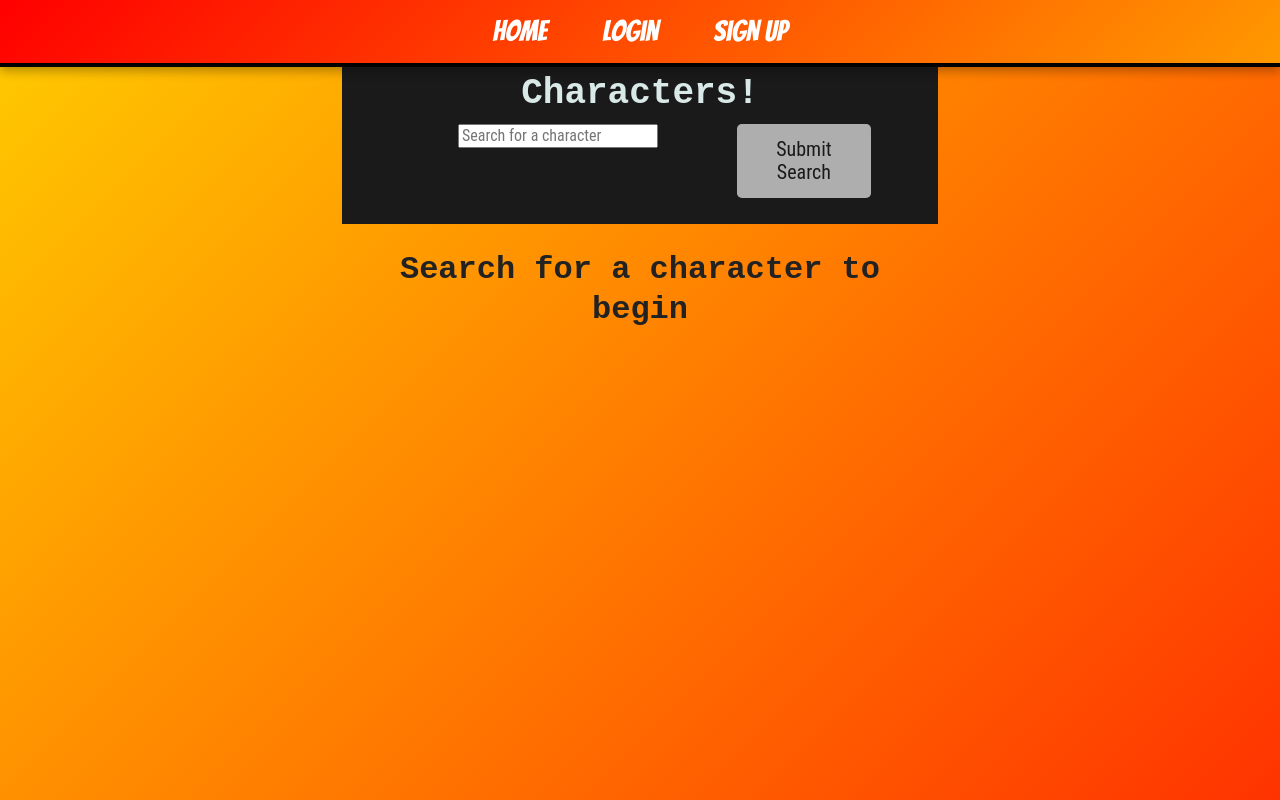
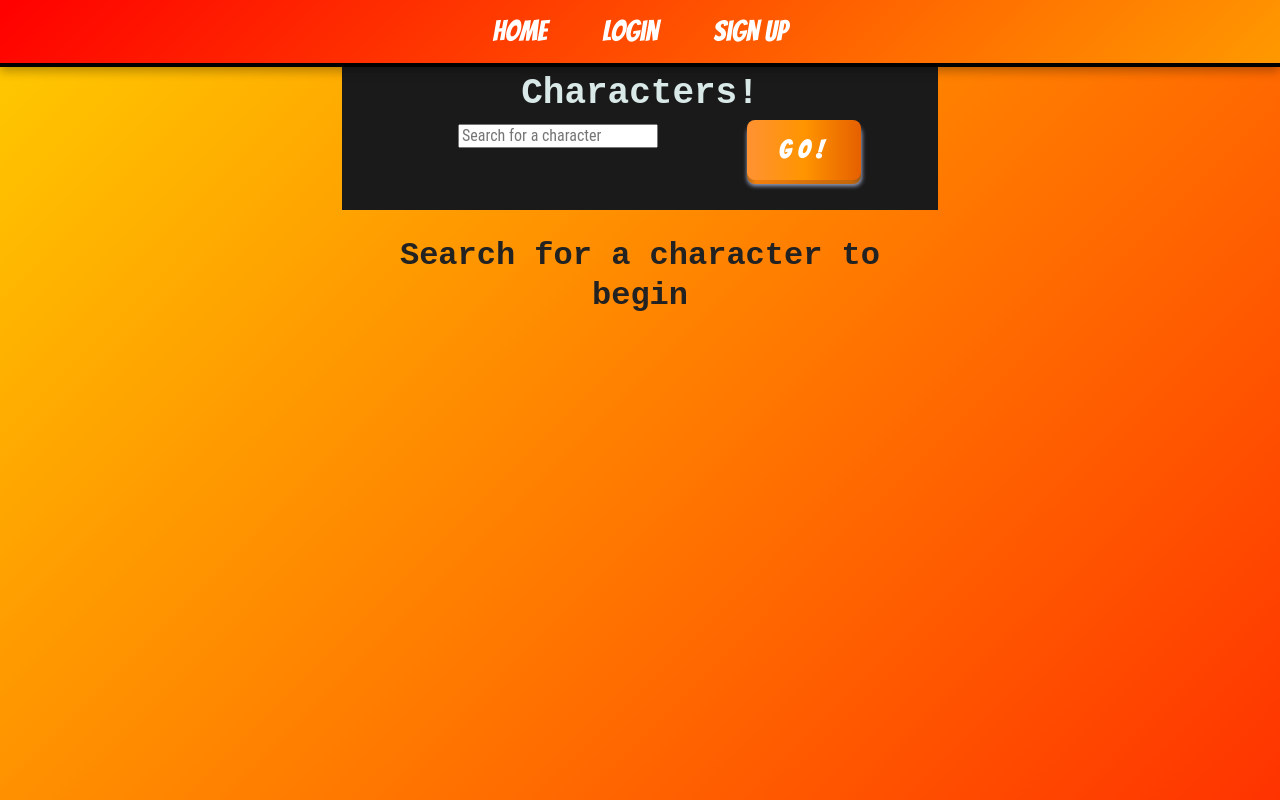
Before and after one commit to JossieHaven/Epic-Battle-Enterprise-project, a React (Vite) app in the folder client/: page /search in a window 1280 px wide. Built offline with nearby package versions, Linux system fonts and the light colour scheme.

Commit message:
Go button styling

```diff
--- /dev/null
+++ b/client/src/components/SearchBar.tsx
@@ -0,0 +1,24 @@
+import React from "react";
+import { Form, Col } from "react-bootstrap";
+
+interface SearchBarProps {
+  value: string;
+  onChange: (val: string) => void;
+}
+
+const SearchBar: React.FC<SearchBarProps> = ({ value, onChange }) => {
+  return (
+    <Col xs={12} md={8}>
+      <Form.Control
+        name="searchInput"
+        value={value}
+        onChange={(e) => onChange(e.target.value)}
+        type="text"
+        size="lg"
+        placeholder="Search for a character"
+      />
+    </Col>
+  );
+};
+
+export default SearchBar;
--- /dev/null
+++ b/client/src/components/SearchButton.tsx
@@ -0,0 +1,120 @@
+import React from "react";
+import { Col } from "react-bootstrap";
+import styled from "styled-components";
+
+interface SearchButtonProps {
+  isLoading: boolean;
+}
+
+const SearchButton: React.FC<SearchButtonProps> = ({ isLoading }) => {
+  return (
+    <Col xs={12} md={4}>
+      <StyledWrapper>
+        <button className="pushable" type="submit">
+          <span className="shadow" />
+          <span className="edge" />
+          <span className="front">{isLoading ? "Searching..." : "GO!"}</span>
+        </button>
+      </StyledWrapper>
+    </Col>
+  );
+};
+
+const StyledWrapper = styled.div`
+    @import url('https://fonts.googleapis.com/css2?family=Bangers&display=swap');
+
+  .pushable {
+    position: relative;
+    background: transparent;
+    padding: 0px;
+    border: none;
+    cursor: pointer;
+    outline-offset: 4px;
+    outline-color: deeppink;
+    transition: filter 250ms;
+    -webkit-tap-highlight-color: rgba(0, 0, 0, 0);
+  }
+
+  .shadow {
+    position: absolute;
+    top: 0;
+    left: 0;
+    height: 100%;
+    width: 100%;
+    background: hsl(226, 25%, 69%);
+    border-radius: 8px;
+    filter: blur(2px);
+    will-change: transform;
+    transform: translateY(2px);
+    transition: transform 600ms cubic-bezier(0.3, 0.7, 0.4, 1);
+  }
+
+   .edge {
+    position: absolute;
+    top: 0;
+    left: 0;
+    height: 100%;
+    width: 100%;
+    border-radius: 8px;
+    background: linear-gradient(
+      to right,
+      hsl(30, 70%, 40%) 0%,  /* Dark Orange */
+      hsl(30, 90%, 50%) 8%,  /* Brighter Orange */
+      hsl(30, 90%, 40%) 92%, /* Slightly Darker */
+      hsl(30, 70%, 35%) 100% /* Even Darker */
+    );
+  }
+
+  .front {
+    display: block;
+    position: relative;
+    border-radius: 8px;
+    background: linear-gradient(
+      to right,
+      hsl(28, 100%, 60%), /* Bright Orange */
+      hsl(35, 100%, 50%) 50%, /* Yellow-Orange */
+      hsl(25, 100%, 45%) 100% /* Deep Orange */
+    ); /* Orange Gradient */
+    padding: 16px 32px;
+    color: white;
+    font-weight: 600;
+    text-transform: uppercase;
+    font-size: 1rem;
+    transform: translateY(-4px);
+    transition: transform 600ms cubic-bezier(0.3, 0.7, 0.4, 1);
+     /* Apply Bangers Font */
+    font-family: 'Bangers', cursive;
+    letter-spacing: 7px;
+    font-size: 1.5rem; /* Bigger for comic-style effect */
+  }
+
+  .pushable:hover {
+    filter: brightness(110%);
+  }
+
+  .pushable:hover .front {
+    transform: translateY(-6px);
+    transition: transform 250ms cubic-bezier(0.3, 0.7, 0.4, 1.5);
+  }
+
+  .pushable:active .front {
+    transform: translateY(-2px);
+    transition: transform 34ms;
+  }
+
+  .pushable:hover .shadow {
+    transform: translateY(4px);
+    transition: transform 250ms cubic-bezier(0.3, 0.7, 0.4, 1.5);
+  }
+
+  .pushable:active .shadow {
+    transform: translateY(1px);
+    transition: transform 34ms;
+  }
+
+  .pushable:focus:not(:focus-visible) {
+    outline: none;
+  }
+`;
+
+export default SearchButton;
--- /dev/null
+++ b/client/src/components/SearchForm.tsx
@@ -0,0 +1,24 @@
+import React from "react";
+import { Form, Row } from "react-bootstrap";
+import SearchBar from "./SearchBar";
+import SearchButton from "./SearchButton";
+
+interface SearchFormProps {
+  value: string;
+  onChange: (val: string) => void;
+  onSubmit: (event: React.FormEvent<HTMLFormElement>) => void;
+  isLoading: boolean;
+}
+
+const SearchForm: React.FC<SearchFormProps> = ({ value, onChange, onSubmit, isLoading }) => {
+  return (
+    <Form onSubmit={onSubmit}>
+      <Row>
+        <SearchBar value={value} onChange={onChange} />
+        <SearchButton isLoading={isLoading} />
+      </Row>
+    </Form>
+  );
+};
+
+export default SearchForm;
--- a/client/src/pages/SearchCharacters.tsx
+++ b/client/src/pages/SearchCharacters.tsx
@@ -1,14 +1,12 @@
 import { useState, useEffect } from "react";
 import type { FormEvent } from "react";
-import { Container, Col, Form, Button, Card, Row } from "react-bootstrap";
+import { Container, Card, Row, Col, Button } from "react-bootstrap";
 import { useLazyQuery, useMutation, gql } from "@apollo/client";
 import Auth from "../utils/auth";
 import { SAVE_CHARACTER } from "../utils/mutations.js";
-import {
-  saveCharacterIds,
-  getSavedCharacterIds,
-} from "../utils/localStorage.js";
+import { saveCharacterIds, getSavedCharacterIds } from "../utils/localStorage.js";
 import type { Character } from "../models/Character.js";
+import SearchForm from "../components/SearchForm.js"; // Import SearchForm component
 
 const SEARCH_CHARACTER = gql`
   query SearchCharacter($name: String!) {
@@ -32,26 +30,18 @@ const SEARCH_CHARACTER = gql`
 const SearchCharacters = () => {
   const [searchedCharacters, setSearchedCharacters] = useState<Character[]>([]);
   const [searchInput, setSearchInput] = useState("");
-  const [savedCharacterIds, setSavedCharacterIds] = useState(
-    getSavedCharacterIds()
-  );
+  const [savedCharacterIds, setSavedCharacterIds] = useState(getSavedCharacterIds());
 
-  const [searchCharacter, { loading, error, data }] =
-    useLazyQuery(SEARCH_CHARACTER);
+  const [searchCharacter, { loading, error, data }] = useLazyQuery(SEARCH_CHARACTER);
   const [saveCharacter] = useMutation(SAVE_CHARACTER);
-  // const [hero, setHero] = useState("");
-  // const [vilain, setVilain] = useState("");
 
-  // Save character IDs to local storage on component unmount
   useEffect(() => {
     return () => saveCharacterIds(savedCharacterIds);
   }, [savedCharacterIds]);
 
-  // Handle character search
   const handleFormSubmit = async (event: FormEvent<HTMLFormElement>) => {
     event.preventDefault();
     if (!searchInput) return;
-
     searchCharacter({ variables: { name: searchInput } });
 
     if (error) {
@@ -59,7 +49,6 @@ const SearchCharacters = () => {
     }
   };
 
-  // Update searched characters when data is available
   useEffect(() => {
     if (data && data.searchCharacter) {
       const characterData = data.searchCharacter.map((character: any) => ({
@@ -73,32 +62,21 @@ const SearchCharacters = () => {
     }
   }, [data]);
 
-  // Save character to database
-  const handleSaveCharacter = async (
-    characterId: string,
-    alignment: "hero" | "villain"
-  ) => {
+  const handleSaveCharacter = async (characterId: string, alignment: "hero" | "villain") => {
     const characterToSave: Character = searchedCharacters.find(
       (character) => character.characterId === characterId
     )!;
 
     const token = Auth.loggedIn() ? Auth.getToken() : null;
     if (!token) return false;
-    console.log(characterId);
-    console.log(alignment);
 
     localStorage.setItem(alignment, JSON.stringify(characterId));
 
     try {
-      const { data } = await saveCharacter({
-        variables: { ...characterToSave },
-      });
+      const { data } = await saveCharacter({ variables: { ...characterToSave } });
 
       if (data.saveCharacter) {
-        setSavedCharacterIds([
-          ...savedCharacterIds,
-          characterToSave.characterId,
-        ]);
+        setSavedCharacterIds([...savedCharacterIds, characterToSave.characterId]);
       }
     } catch (err) {
       console.error(err);
@@ -110,25 +88,14 @@ const SearchCharacters = () => {
       <div className="text-light bg-dark p-5">
         <Container>
           <h1>Search for Characters!</h1>
-          <Form onSubmit={handleFormSubmit}>
-            <Row>
-              <Col xs={12} md={8}>
-                <Form.Control
-                  name="searchInput"
-                  value={searchInput}
-                  onChange={(e) => setSearchInput(e.target.value)}
-                  type="text"
-                  size="lg"
-                  placeholder="Search for a character"
-                />
-              </Col>
-              <Col xs={12} md={4}>
-                <Button type="submit" variant="success" size="lg">
-                  {loading ? "Searching..." : "Submit Search"}
-                </Button>
-              </Col>
-            </Row>
-          </Form>
+
+          {/* Use the imported SearchForm component */}
+          <SearchForm
+            value={searchInput}
+            onChange={setSearchInput}
+            onSubmit={handleFormSubmit}
+            isLoading={loading}
+          />
         </Container>
       </div>
 
@@ -156,26 +123,18 @@ const SearchCharacters = () => {
                   {Auth.loggedIn() && (
                     <>
                       <Button
-                        disabled={savedCharacterIds.includes(
-                          character.characterId
-                        )}
+                        disabled={savedCharacterIds.includes(character.characterId)}
                         className="btn-block btn-info"
-                        onClick={() =>
-                          handleSaveCharacter(character.characterId, "hero")
-                        }
+                        onClick={() => handleSaveCharacter(character.characterId, "hero")}
                       >
                         {savedCharacterIds.includes(character.characterId)
                           ? "This character has already been saved!"
                           : "Hero"}
                       </Button>
                       <Button
-                        disabled={savedCharacterIds.includes(
-                          character.characterId
-                        )}
+                        disabled={savedCharacterIds.includes(character.characterId)}
                         className="btn-block btn-info"
-                        onClick={() =>
-                          handleSaveCharacter(character.characterId, "villain")
-                        }
+                        onClick={() => handleSaveCharacter(character.characterId, "villain")}
                       >
                         {savedCharacterIds.includes(character.characterId)
                           ? "This character has already been saved!"
```
